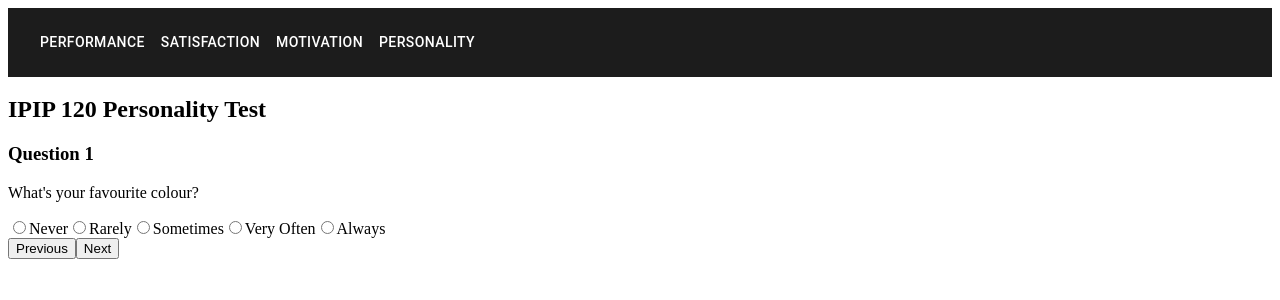
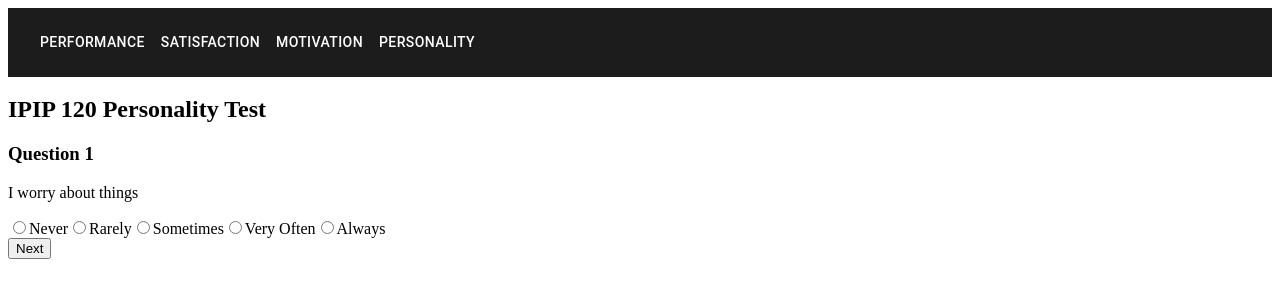
Before and after one commit to Motive-Metrics/motive-metrics, a React (Create React App) app in the folder static/manager-dashboard/: page /personality-test in a window 1280 px wide. Shown: the top 300 px of the page. Built offline with nearby package versions, Linux system fonts and the light colour scheme.

Commit message:
Added previous and next question functionality

```diff
--- a/static/manager-dashboard/src/Components/PersonalityTest.js
+++ b/static/manager-dashboard/src/Components/PersonalityTest.js
@@ -3,45 +3,58 @@ import { invoke } from '@forge/bridge';
 const questions = require('../questions.json');
 
 function PersonalityTest() {
-    const [currentIndex, setCurrentIndex] = useState(1);
-    const [questions, setQuestions] = useState([]);
-    const [results, setResults] = useState([]);
+    const [currentIndex, setCurrentIndex] = useState(0);
 
     console.log(questions);
 
     const nextQuestion = () => {
-        if (currentIndex < 121) {
-            setCurrentIndex(currentIndex + 1);
+        if (!document.querySelector('input[name="question"]:checked')) {
+            return;
+        }
+        questions[currentIndex].value = document.querySelector('input[name="question"]:checked').value;
+        document.querySelector('input[name="question"]:checked').checked = false;
+        setCurrentIndex(currentIndex + 1);
+
+        if (questions[currentIndex].value != "") {
+            document.getElementById(questions[currentIndex].value).checked = true;
         }
     }
 
     const previousQuestion = () => {
-        if (currentIndex > 1) {
-            setCurrentIndex(currentIndex - 1);
+        setCurrentIndex(currentIndex - 1);
+
+        if (questions[currentIndex].value != "") {
+            document.getElementById(questions[currentIndex].value).checked = true;
         }
     }
 
     return (
         <div>
             <h2>IPIP 120 Personality Test</h2>
-            <h3>Question 1</h3>
-            <p> What's your favourite colour? </p>
-            <div>
+            <h3>Question { currentIndex + 1 }</h3>
+            <p> {questions[currentIndex].question } </p>
+            <form id="form">
                 <input type="radio" name="question" value="Never" id="Never"/>
                 <label for="Never">Never</label>
                 <input type="radio" name="question" value="Rarely" id="Rarely"/>
                 <label for="Rarely">Rarely</label>
                 <input type="radio" name="question" value="Sometimes" id="Sometimes"/>
                 <label for="Sometimes">Sometimes</label>
-                <input type="radio" name="question" value="Very Often" id="Often"/>
+                <input type="radio" name="question" value="Often" id="Often"/>
                 <label for="Often">Very Often</label>
                 <input type="radio" name="question" value="Always" id="Always"/>
                 <label for="Always">Always</label>
-            </div>
+            </form>
 
-            <button id="previous" onClick={previousQuestion}>Previous</button>
-            <button id="next" onClick={nextQuestion}>Next</button>
-
+            {currentIndex > 0 &&
+                <button id="previous" onClick={previousQuestion}>Previous</button>
+            }
+            {currentIndex < 119 &&
+                <button id="next" onClick={nextQuestion}>Next</button>
+            }
+            {currentIndex === 119 &&
+                <button id="submit">Submit</button>
+            }
         </div>
     );
 }
```
